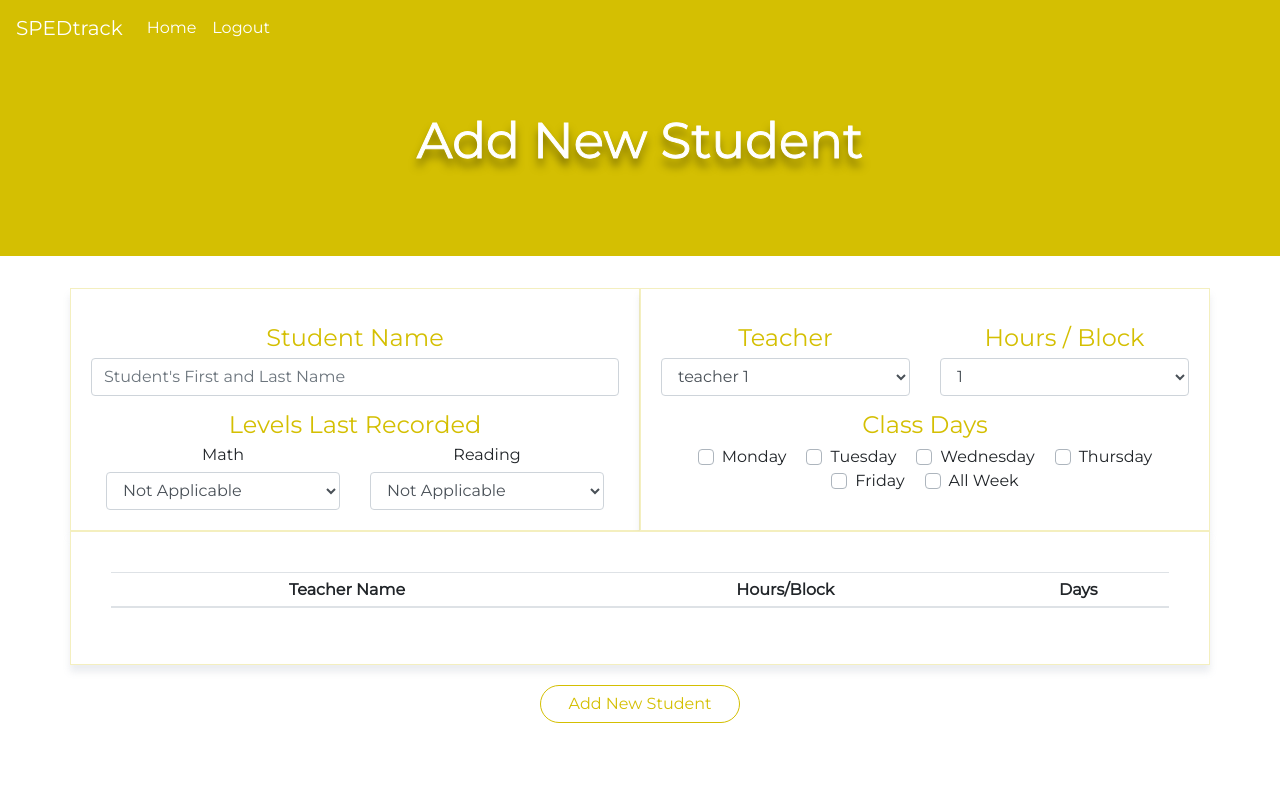
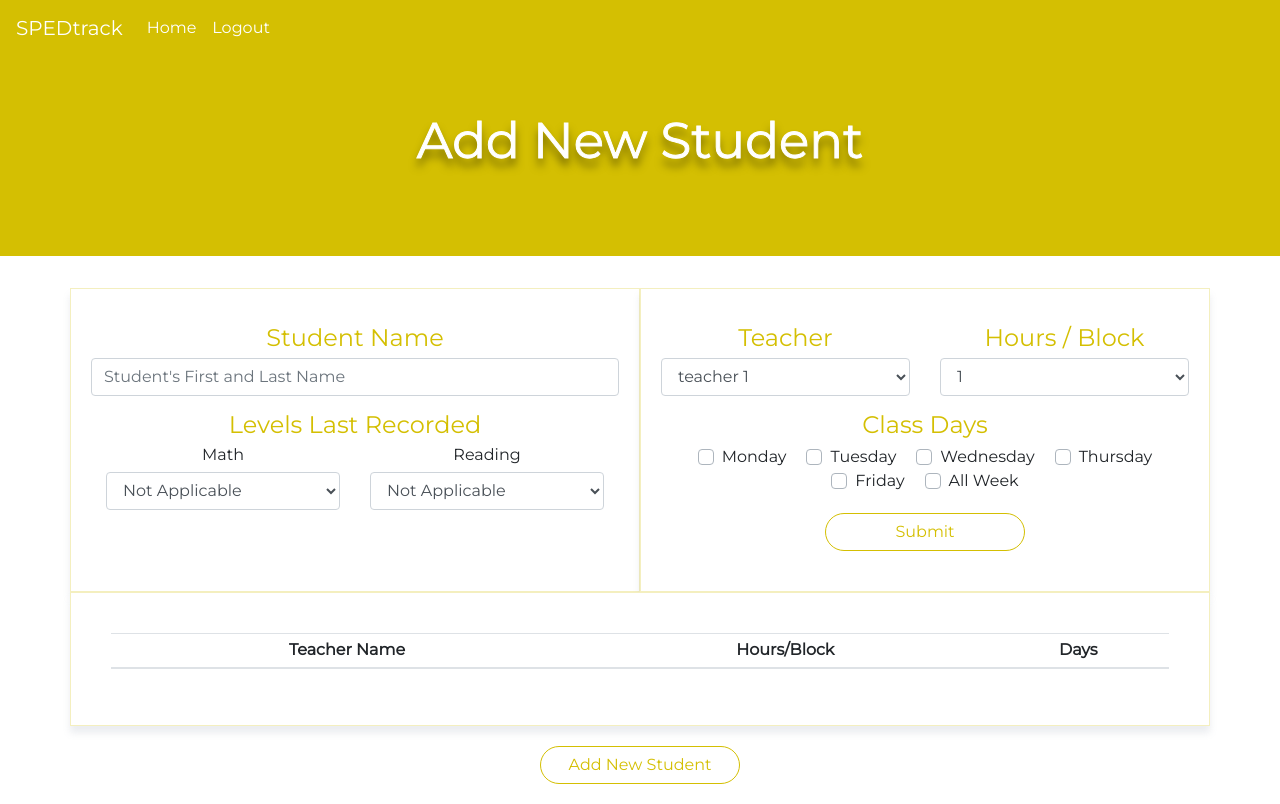
Before and after one commit to rcliffd/spedtrack, a React (Create React App) app: page /NewStudent in a window 1280 px wide. Built offline with nearby package versions, Linux system fonts and the light colour scheme.

Commit message:
Commit before pull from master

```diff
--- a/src/components/RegEdDash/BlockCard.js
+++ b/src/components/RegEdDash/BlockCard.js
@@ -18,8 +18,7 @@ function BlockCard() {
                 <div id="collapseOne" className="collapse show" aria-labelledby="headingOne" data-parent="#accordionExample">
                 <div className="card-body">
                     <StudentCard></StudentCard>
-                    <StudentCard></StudentCard>
-                    <StudentCard></StudentCard>
+
 
                 {/* <div classname="card student-card">
                     <h5>Student Name</h5>
--- a/src/components/RegEdDash/StudentCard.js
+++ b/src/components/RegEdDash/StudentCard.js
@@ -1,14 +1,15 @@
 import React from "react"
 
 function StudentCard() {
+
     return (
         <div classname="card student-card" id="student-card">
 
             <div className="goals-row row">
                 <div className="col-md-8">
-                <ol>
+                <ul>
                     <li>Goal</li>
-                </ol>
+                </ul>
                 </div>
                 <div className="col-md-4">
                 <div className="custom-control custom-checkbox">
--- a/src/pages/NewStudent.js
+++ b/src/pages/NewStudent.js
@@ -220,11 +220,25 @@ class NewStudent extends React.Component {
                     handleInputChange={this.handleInputChange}>
                     </ClassDays>
 
+
+                    <FormBtn
+                    id="hourSubmit"
+                    onClick={this.handleFormSubmit}
+                    >Submit
+                    </FormBtn>
+
+
+
                     </div>
 
                 </div>
                 <div className="wrapper">
-                    <NewScheduleTable></NewScheduleTable>
+                    <NewScheduleTable
+                        teacher={this.state.value}>
+
+                        </NewScheduleTable>
+
+
                 </div>
                 <div>
                         <FormBtn
```
Also changed, not shown: src/components/StudentInfo/NewScheduleTable.js (+7 -1 lines), src/components/TeacherList/TeacherList.js (line endings or trailing spaces).
